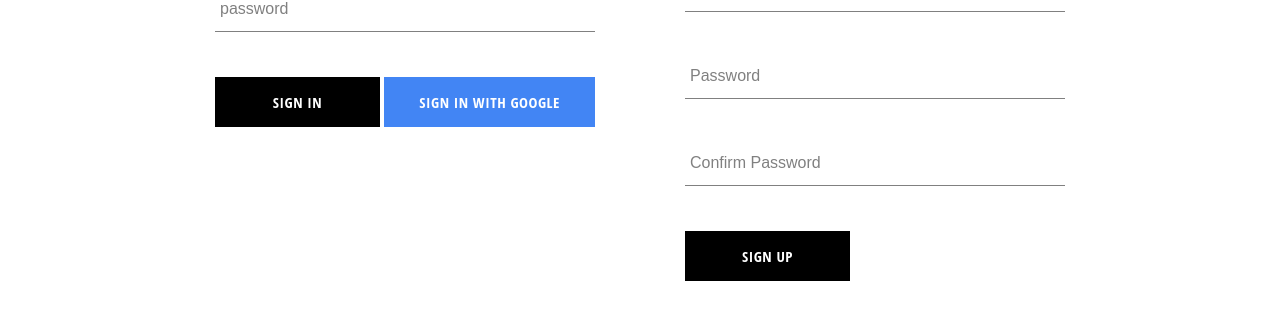
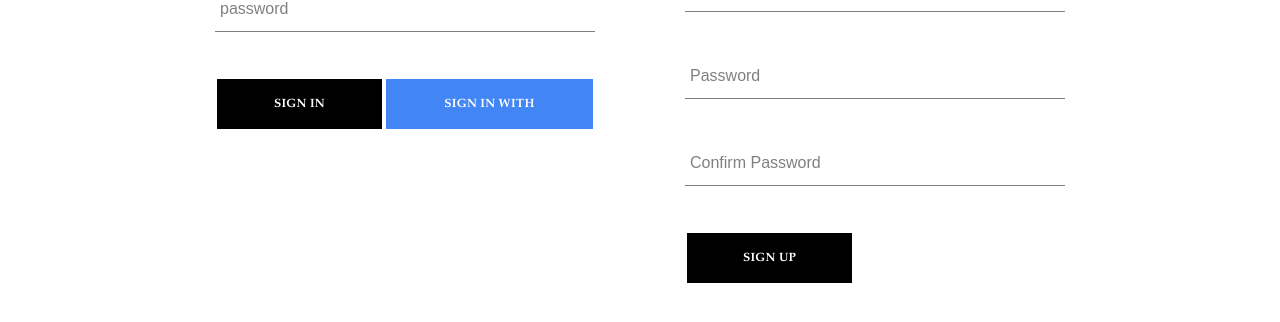
Before and after one commit to simonhlee97/edutools, a React (Create React App) app: page /signin in a window 1280 px wide. Shown: the part 348-670 px from the top of the page. Built offline with nearby package versions, Linux system fonts and the light colour scheme; no server answers.

Commit message:
finished Sign In HandleSubmit method

```diff
--- a/src/components/custom-button/custom-button.styles.scss
+++ b/src/components/custom-button/custom-button.styles.scss
@@ -2,17 +2,18 @@
   min-width: 165px;
   width: auto;
   height: 50px;
-  letter-spacing: 0.5px;
+  letter-spacing: 0.2px;
   line-height: 50px;
-  padding: 0 35px 0 35px;
-  font-size: 15px;
+  padding: 0 30px 0 30px;
+  font-size: 12px;
   background-color: black;
   color: white;
   text-transform: uppercase;
-  font-family: 'Open Sans Condensed';
+  font-family: "Palatino Linotype";
   font-weight: bolder;
   border: none;
   cursor: pointer;
+  margin: 2px;
 
   &:hover {
     background-color: white;
--- a/src/components/sign-in/sign-in.component.jsx
+++ b/src/components/sign-in/sign-in.component.jsx
@@ -3,7 +3,7 @@ import React from 'react';
 import FormInput from '../form-input/form-input.component';
 import CustomButton from '../custom-button/custom-button.component';
 
-import {signInWithGoogle} from '../../firebase/firebase.utils';
+import {auth, signInWithGoogle} from '../../firebase/firebase.utils';
 import './sign-in.styles.scss';
 
 class SignIn extends React.Component {
@@ -15,11 +15,16 @@ class SignIn extends React.Component {
 		}
 	}
 
-	handleSubmit = event => {
+	handleSubmit = async event => {
 		event.preventDefault();
-
-		this.setState({ email: '', password: '' })
-	}
+		const {email, password} = this.state;
+		try {
+			await auth.signInWithEmailAndPassword(email, password);
+			this.setState({ email:'', password: '' });
+		} catch (error) {
+			console.log(error);
+		}
+	};
 
 	handleChange = event => {
 		const { value, name } = event.target;
```
